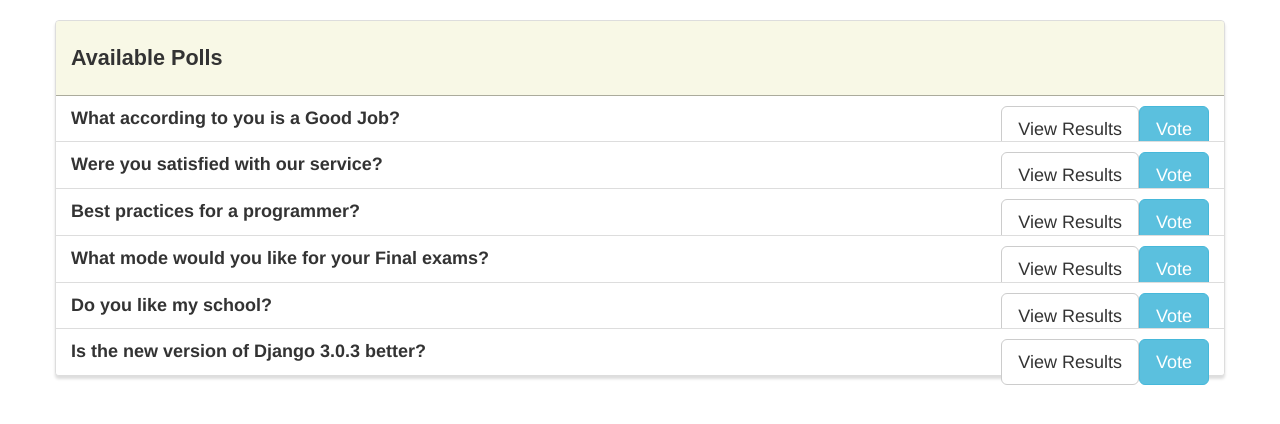
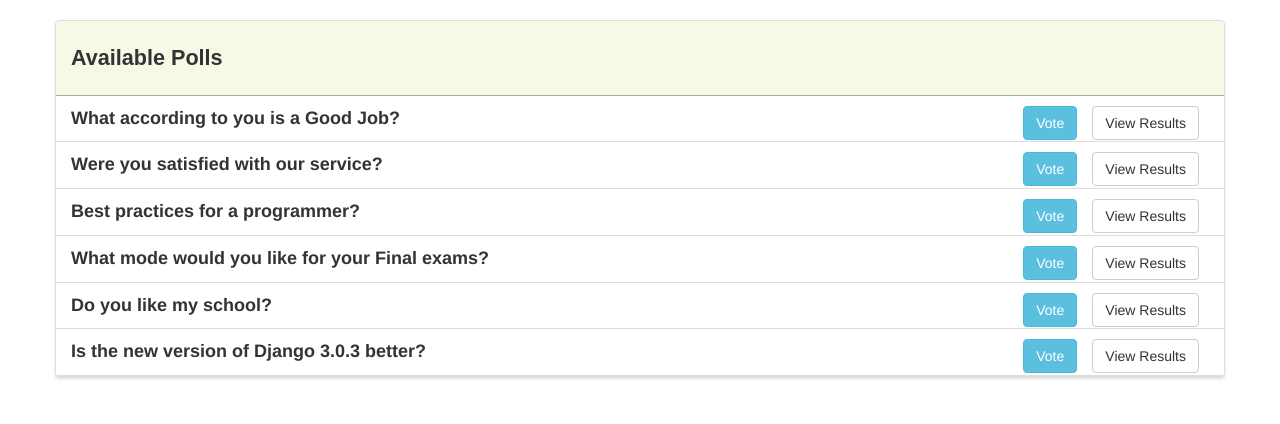
Before and after one commit to kulsoomzahra/poll_app, a Django app: page / in a window 1280 px wide. Shown: the part 70-494 px from the top of the page. Run offline with Django 3.2, Linux system fonts and the light colour scheme; data comes from the database, SQL or seed files in the repository; some libraries are stand-ins or nearby versions.

Commit message:
changed some styles

```diff
--- a/poll/static/style.css
+++ b/poll/static/style.css
@@ -47,8 +47,6 @@
 }
 .list-group-item{
   font-size: large;
-  padding top: 15px;
-  padding bottom: 15px;
 }
 .form-group{
   font-size: medium;
--- a/poll/templates/poll/home.html
+++ b/poll/templates/poll/home.html
@@ -14,8 +14,8 @@
                 <li class="list-group-item">
                     <strong>{{ poll.question }}</strong>
                     <span class="pull-right">
-                        <a href="{% url 'vote' poll.id%}" class="btn btn-info btn-lg pull-right">Vote</a> &nbsp;
-                        <a href="{% url 'results' poll.id%}" class="btn btn-default btn-lg pull-right">View Results</a> &nbsp;
+                        <a href="{% url 'vote' poll.id%}" class="btn btn-info">Vote</a> &nbsp;
+                        <a href="{% url 'results' poll.id%}" class="btn btn-default">View Results</a> &nbsp;
                     </span>
                 </li>
                 {% endfor %}
```
